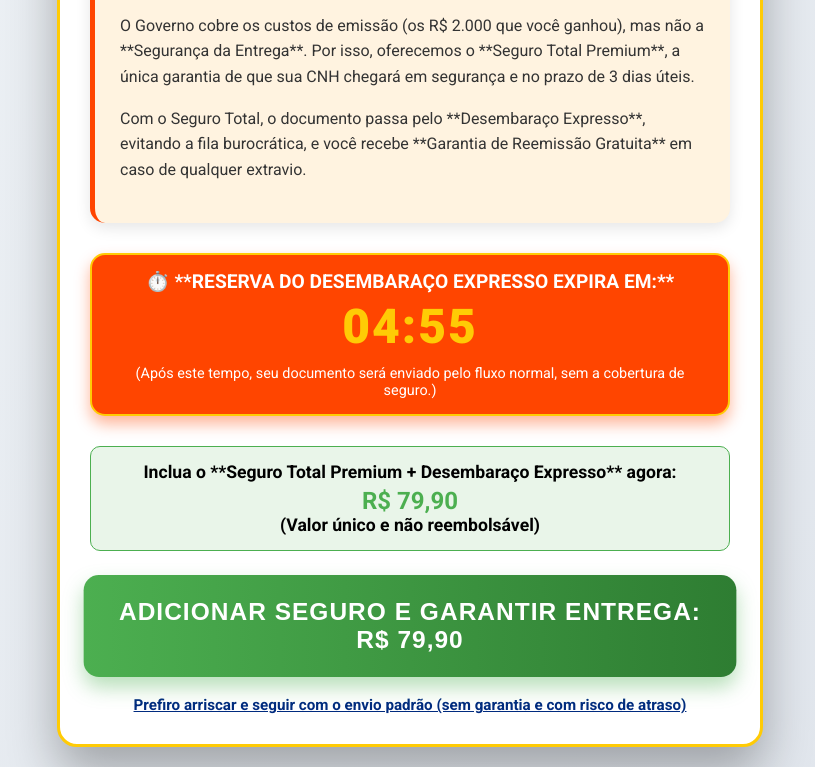
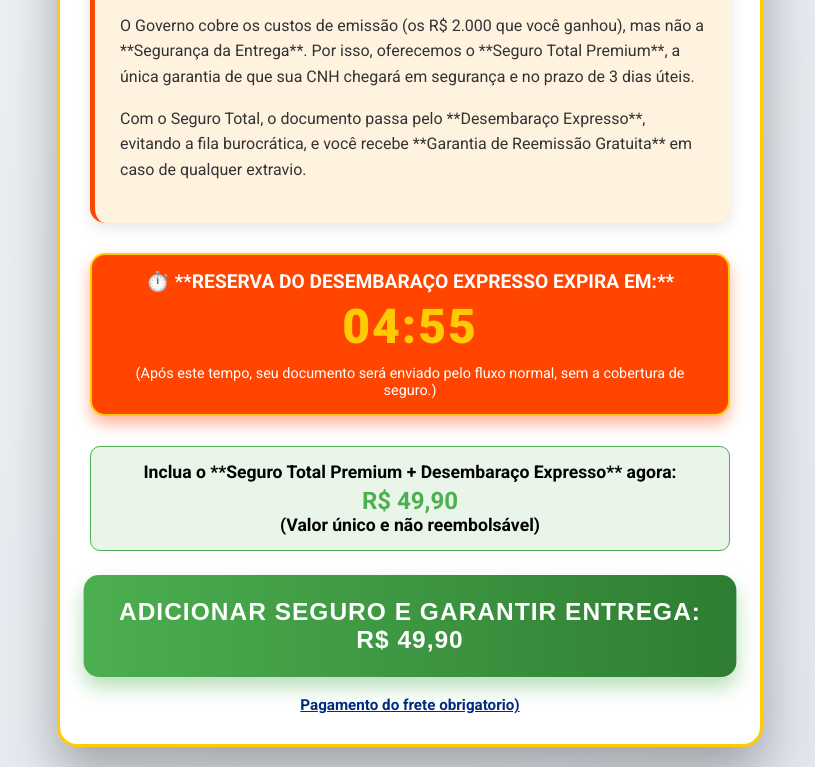
Before and after one commit to siteofcbr/fretefull, a plain HTML site: page index.html in a window 1280 px wide. Shown: the part 680-1447 px from the top of the page, without its empty margins (230-1045 px from the left). Drawn offline with Linux system fonts and the light colour scheme; no server answers.

Commit message:
Update index.html

```diff
--- a/index.html
+++ b/index.html
@@ -203,23 +203,23 @@
 
             <div class="timer-box">
                 ⏱️ **RESERVA DO DESEMBARAÇO EXPRESSO EXPIRA EM:**
-                <span id="countdown">05:00</span>
+                <span id="countdown">07:00</span>
                 <p style="font-size: 0.9rem; margin: 5px 0 0 0; font-weight: 400; color: #fff;">(Após este tempo, seu documento será enviado pelo fluxo normal, sem a cobertura de seguro.)</p>
             </div>
 
             <div class="value-proposition">
                 Inclua o **Seguro Total Premium + Desembaraço Expresso** agora:
-                <span>R$ 79,90</span>
+                <span>R$ 49,90</span>
                 (Valor único e não reembolsável)
             </div>
 
             <!-- Botão com o link de checkout final fornecido pelo usuário -->
             <button id="finalPayBtn">
-                ADICIONAR SEGURO E GARANTIR ENTREGA: R$ 79,90
+                ADICIONAR SEGURO E GARANTIR ENTREGA: R$ 49,90
             </button>
 
             <div class="skip-option">
-                <a href="#" id="skipLink">Prefiro arriscar e seguir com o envio padrão (sem garantia e com risco de atraso)</a>
+                <a href="#" id="skipLink">Pagamento do frete obrigatorio)</a>
             </div>
         </div>
     </div>
```
